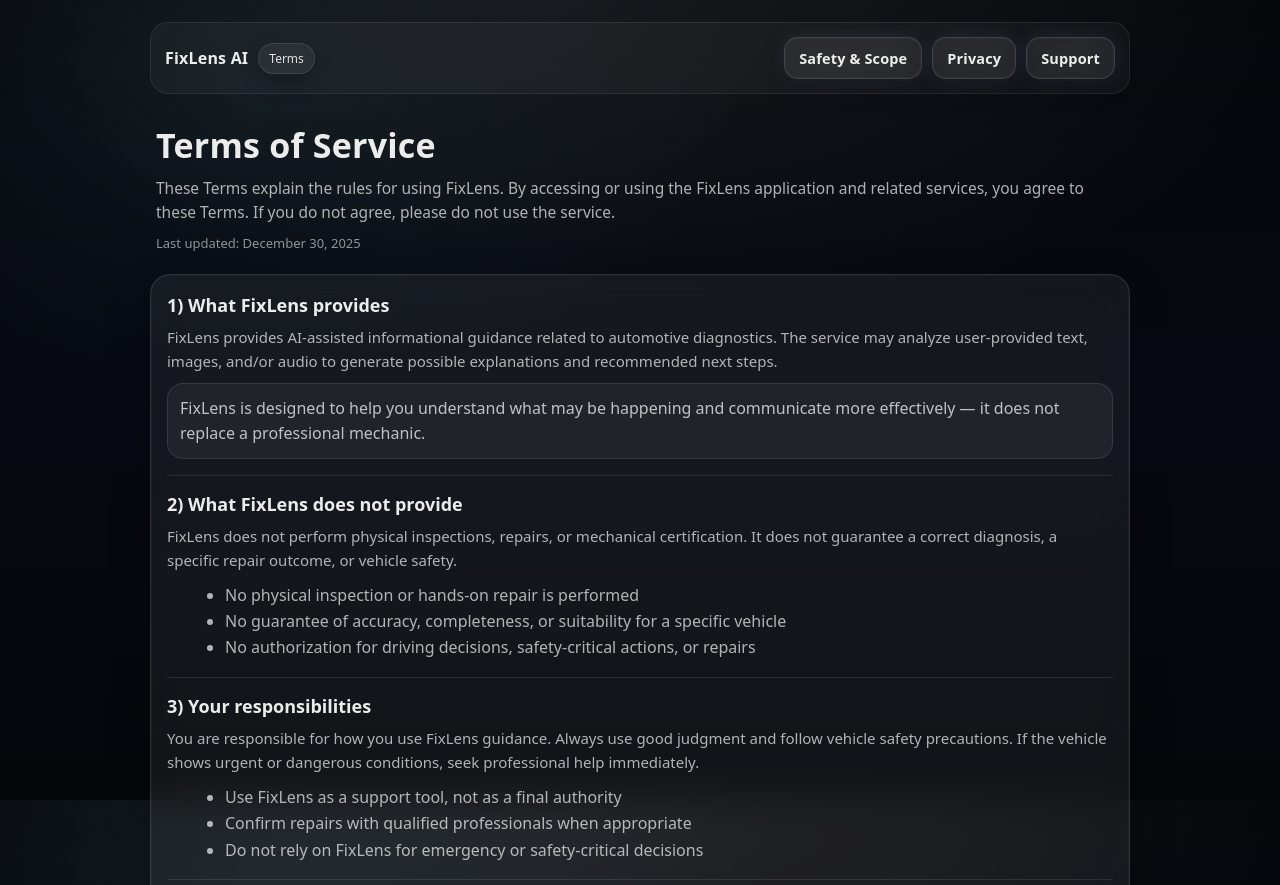
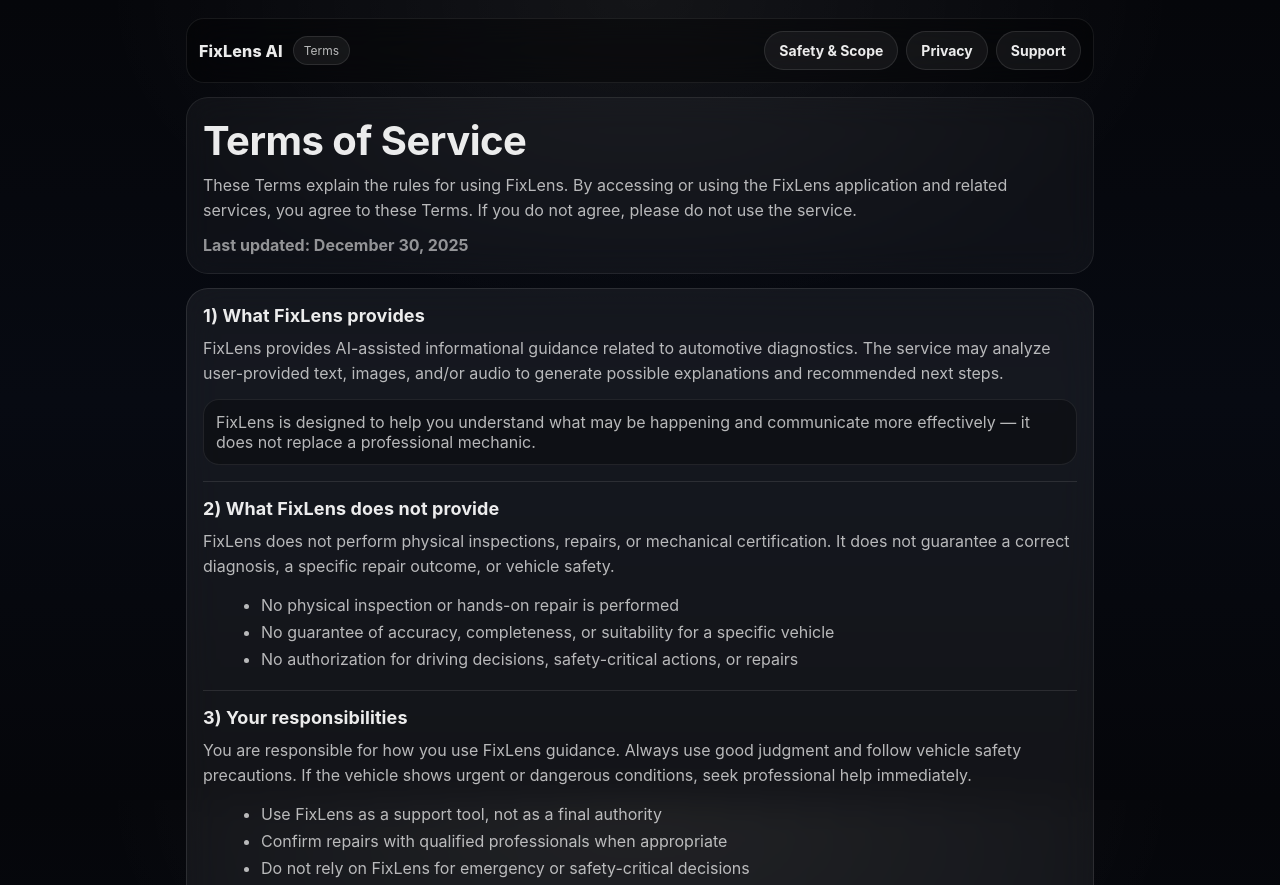
Before and after one commit to 502296/fixlens-brain-api, a website: page terms.html in a window 1280 px wide. Shown: the top 885 px of the page. Drawn offline with Linux system fonts and the light colour scheme.

Commit message:
Update style.css

```diff
--- a/style.css
+++ b/style.css
@@ -1,218 +1,267 @@
 :root{
---bg0:#05060A;
---bg1:#070A12;
---card: rgba(255,255,255,.06);
---stroke: rgba(255,255,255,.12);
---stroke2: rgba(255,255,255,.10);
---text: rgba(255,255,255,.92);
---muted: rgba(255,255,255,.68);
---muted2: rgba(255,255,255,.55);
---glow: rgba(160,190,255,.18);
---glow2: rgba(120,220,255,.14);
+
+  --bg1:#05060a;
+
+  --bg2:#070a12;
+
+  --card:rgba(255,255,255,.06);
+
+  --border:rgba(255,255,255,.10);
+
+  --text:rgba(255,255,255,.92);
+
+  --sub:rgba(255,255,255,.70);
+
+  --muted:rgba(255,255,255,.55);
+
+  --accent:#7fe6ff;
+
+  --accent2:#8aa8ff;
+
 }
 
-*{ box-sizing:border-box; }
-html,body{ height:100%; }
+
+
+*{box-sizing:border-box}
+
+html,body{height:100%}
+
 body{
+
   margin:0;
-font-family: ui-sans-serif, system-ui, -apple-system, "SF Pro Display","SF Pro Text", Segoe UI, Roboto, Arial, sans-serif;
-color: var(--text);
+
+  font-family:-apple-system,BlinkMacSystemFont,"SF Pro Display","Segoe UI",Roboto,Arial,sans-serif;
+
+  color:var(--text);
+
   background:
-radial-gradient(1200px 700px at 50% -10%, rgba(255,255,255,.08), transparent 60%),
-radial-gradient(900px 560px at 20% 10%, rgba(120,220,255,.07), transparent 55%),
-linear-gradient(180deg, var(--bg0), var(--bg1), var(--bg0));
+
+    radial-gradient(900px 520px at 50% 0%, rgba(255,255,255,.06), transparent 60%),
+
+    linear-gradient(180deg,var(--bg1),var(--bg2),var(--bg1));
+
 }
 
-a{ color:inherit; text-decoration:none; }
+
 
 .container{
-width: min(980px, calc(100% - 36px));
-margin: 22px auto 28px;
+
+  max-width:940px;
+
+  margin:0 auto;
+
+  padding:18px 16px 28px;
+
 }
 
+
+
 .topbar{
+
   display:flex;
+
   align-items:center;
+
   justify-content:space-between;
-gap:14px;
-padding: 14px 14px;
-border-radius: 18px;
-background: rgba(255,255,255,.04);
-border: 1px solid rgba(255,255,255,.08);
-backdrop-filter: blur(18px);
--webkit-backdrop-filter: blur(18px);
+
+  gap:12px;
+
+  padding:12px 12px;
+
+  border-radius:18px;
+
+  background:rgba(0,0,0,.35);
+
+  border:1px solid rgba(255,255,255,.08);
+
+  backdrop-filter: blur(16px);
+
+  -webkit-backdrop-filter: blur(16px);
+
 }
 
-.brand{
-display:flex;
-align-items:center;
-gap:10px;
-min-width: 190px;
+
+
+.brand{display:flex; align-items:center; gap:10px}
+
+.name{font-weight:800; letter-spacing:.2px}
+
+.badge{
+
+  font-size:12px;
+
+  padding:6px 10px;
+
+  border-radius:999px;
+
+  background:rgba(255,255,255,.06);
+
+  border:1px solid rgba(255,255,255,.10);
+
+  color:var(--sub);
+
 }
 
-.name{
-font-weight: 800;
-letter-spacing:.2px;
+
+
+.nav{display:flex; flex-wrap:wrap; gap:8px; justify-content:flex-end}
+
+.button{
+
+  display:inline-flex;
+
+  align-items:center;
+
+  justify-content:center;
+
+  padding:10px 14px;
+
+  border-radius:999px;
+
+  border:1px solid rgba(255,255,255,.10);
+
+  background:rgba(255,255,255,.05);
+
+  color:var(--text);
+
+  text-decoration:none;
+
+  font-weight:700;
+
+  font-size:14px;
+
+  transition:transform .08s ease, background .15s ease, border-color .15s ease;
+
 }
 
-.badge{
-font-size: 12px;
-padding: 6px 10px;
-border-radius: 999px;
-color: rgba(255,255,255,.86);
-background: rgba(255,255,255,.06);
-border: 1px solid rgba(255,255,255,.10);
-box-shadow: 0 8px 18px rgba(0,0,0,.25);
+.button:hover{background:rgba(255,255,255,.08)}
+
+.button:active{transform:scale(.98)}
+
+.button.primary{
+
+  border-color: rgba(127,230,255,.35);
+
+  background: rgba(127,230,255,.12);
+
 }
 
-.nav{
-display:flex;
-flex-wrap:wrap;
-justify-content:flex-end;
-gap:10px;
+
+
+.hero{
+
+  margin-top:14px;
+
+  padding:18px 16px;
+
+  border-radius:22px;
+
+  background:rgba(255,255,255,.04);
+
+  border:1px solid rgba(255,255,255,.08);
+
+  backdrop-filter: blur(16px);
+
+  -webkit-backdrop-filter: blur(16px);
+
 }
 
-/* ✅ Apple Glass Button */
-.button{
-display:inline-flex;
-align-items:center;
-justify-content:center;
-gap:8px;
-padding: 10px 14px;
-border-radius: 14px;
-background: rgba(255,255,255,.06);
-border: 1px solid rgba(255,255,255,.12);
+h1{margin:0 0 8px; font-size:40px; letter-spacing:-.5px}
+
+.subtitle{margin:0; color:var(--sub); line-height:1.55; font-size:15.5}
+
+.meta{margin-top:12px; color:var(--muted); font-weight:700}
+
+
+
+.card{
+
+  margin-top:14px;
+
+  padding:16px;
+
+  border-radius:22px;
+
+  background:var(--card);
+
+  border:1px solid var(--border);
+
   backdrop-filter: blur(18px);
+
   -webkit-backdrop-filter: blur(18px);
-box-shadow:
-0 0 0 1px rgba(255,255,255,.03) inset,
-0 10px 24px rgba(0,0,0,.22),
-0 0 22px rgba(160,190,255,.12);
-color: rgba(255,255,255,.92);
-font-weight: 750;
-font-size: 14.5px;
-letter-spacing: .15px;
-transition: transform .15s ease, background .15s ease, border-color .15s ease, box-shadow .15s ease;
+
 }
 
-.button:hover{
-transform: translateY(-1px);
-background: rgba(255,255,255,.08);
-border-color: rgba(255,255,255,.16);
-box-shadow:
-0 0 0 1px rgba(255,255,255,.04) inset,
-0 12px 26px rgba(0,0,0,.26),
-0 0 28px rgba(160,190,255,.16);
+
+
+.section h2{
+
+  margin:0 0 10px;
+
+  font-size:18px;
+
+  letter-spacing:.1px;
+
 }
 
-.button:active{
-transform: translateY(0px);
-background: rgba(255,255,255,.07);
+.section p{margin:0 0 12px; color:var(--sub); line-height:1.6}
+
+ul{margin:0 0 4px 18px; color:var(--sub); line-height:1.7}
+
+.highlight{color:var(--accent); font-weight:800}
+
+.note{
+
+  margin-top:12px;
+
+  padding:12px 12px;
+
+  border-radius:16px;
+
+  background:rgba(0,0,0,.28);
+
+  border:1px solid rgba(255,255,255,.08);
+
+  color:var(--sub);
+
 }
 
-.button.primary{
-background: rgba(90,170,255,.12);
-border-color: rgba(160,210,255,.22);
-box-shadow:
-0 0 0 1px rgba(255,255,255,.04) inset,
-0 12px 26px rgba(0,0,0,.24),
-0 0 30px rgba(120,220,255,.18);
+.actions{display:flex; flex-wrap:wrap; gap:10px; margin-top:12px}
+
+
+
+.sep{
+
+  border:0;
+
+  height:1px;
+
+  background:rgba(255,255,255,.10);
+
+  margin:16px 0;
+
 }
 
-.hero{
-padding: 18px 6px 8px;
+
+
+.footer{
+
+  margin-top:18px;
+
+  text-align:center;
+
+  color:rgba(255,255,255,.50);
+
+  font-weight:700;
+
 }
 
-h1{
-margin: 10px 0 8px;
-font-size: 34px;
-letter-spacing: .2px;
+
+
+@media (max-width:520px){
+
+  h1{font-size:32px}
+
+  .button{width:auto}
+
 }
-
-.subtitle{
-margin: 0;
-color: var(--muted);
-font-size: 15.5px;
-line-height: 1.55;
-}
-
-.meta{
-margin-top: 10px;
-color: var(--muted2);
-font-size: 13px;
-}
-
-.card{
-margin-top: 14px;
-padding: 18px 16px;
-border-radius: 20px;
-background: var(--card);
-border: 1px solid rgba(255,255,255,.10);
-box-shadow:
-0 16px 40px rgba(0,0,0,.28),
-0 0 0 1px rgba(255,255,255,.03) inset;
-backdrop-filter: blur(18px);
--webkit-backdrop-filter: blur(18px);
-}
-
-.section h2{
-margin: 0 0 8px;
-font-size: 18px;
-}
-
-.section p{
-margin: 0 0 10px;
-color: var(--muted);
-line-height: 1.6;
-font-size: 15px;
-}
-
-ul{
-margin: 8px 0 0 18px;
-color: var(--muted);
-line-height: 1.65;
-}
-
-.sep{
-border: none;
-height: 1px;
-background: rgba(255,255,255,.10);
-margin: 16px 0;
-}
-
-.highlight{
-color: rgba(210,235,255,.95);
-font-weight: 700;
-}
-
-.note{
-margin-top: 10px;
-padding: 12px 12px;
-border-radius: 16px;
-background: rgba(255,255,255,.05);
-border: 1px solid rgba(255,255,255,.10);
-color: rgba(255,255,255,.72);
-line-height: 1.55;
-}
-
-.actions{
-margin-top: 12px;
-display:flex;
-flex-wrap:wrap;
-gap:10px;
-}
-
-.footer{
-margin-top: 14px;
-text-align:center;
-color: rgba(255,255,255,.42);
-font-size: 12.5px;
-padding: 10px 0 4px;
-}
-
-@media (max-width: 560px){
-.topbar{ align-items:flex-start; }
-.brand{ min-width: auto; }
-h1{ font-size: 30px; }
-.button{ width: auto; }
-}
```
Lines whose indentation alone changed are shown as unchanged.
